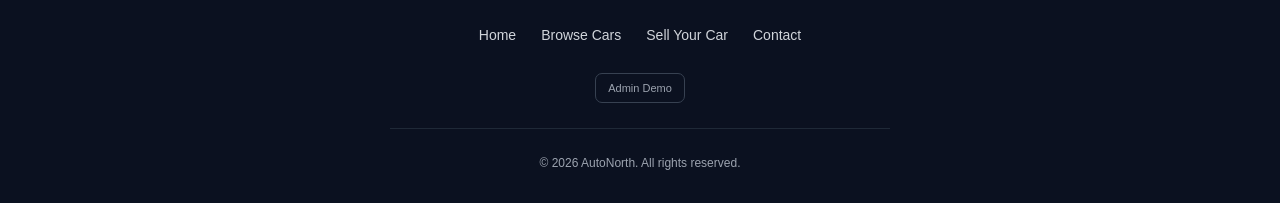
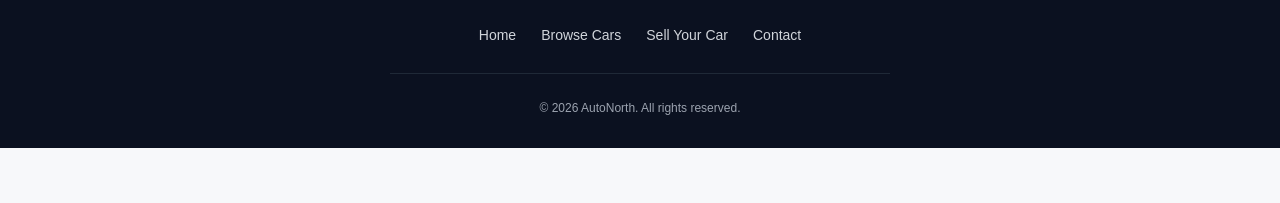
Before and after one commit to tradepro32/autonorth-marketplace, a plain HTML site: page index.html in a window 1280 px wide. Shown: the part 2752-2955 px from the top of the page. After the commit the page ends 2900 px from the top, so only its background shows below. Drawn offline with Linux system fonts and the light colour scheme.

Commit message:
Remove public admin entry from AutoNorth

```diff
--- a/index.html
+++ b/index.html
@@ -320,10 +320,7 @@
             <a href="#sell">Sell Your Car</a>
             <a href="#contact" onclick="showContactUs(); return false;">Contact</a>
         </div>
-
-        <button class="footer-admin-btn" type="button" onclick="showAdminDashboard()">Admin Demo</button>
-
-        <p class="copyright">
+<p class="copyright">
             © 2026 AutoNorth. All rights reserved.
         </p>
 
```
